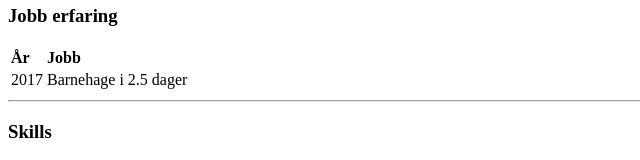
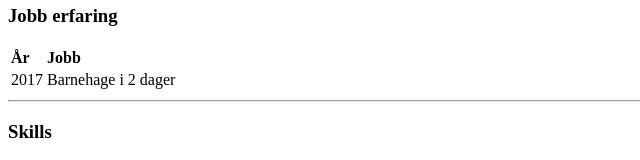
Before and after one commit to benjaminsjp/Udemy-kurs, a plain HTML site: page index.html in a window 1280 px wide. Shown: the part 349-509 px from the top of the page, 0-640 px from the left. Drawn offline with Linux system fonts and the light colour scheme.

Commit message:
Update index.html

```diff
--- a/index.html
+++ b/index.html
@@ -48,7 +48,7 @@
 
    <tr>
       <td>2017</td>
-      <td>Barnehage i 2.5 dager</td>
+      <td>Barnehage i 2 dager</td>
    </tr>
  </table>
 
```
